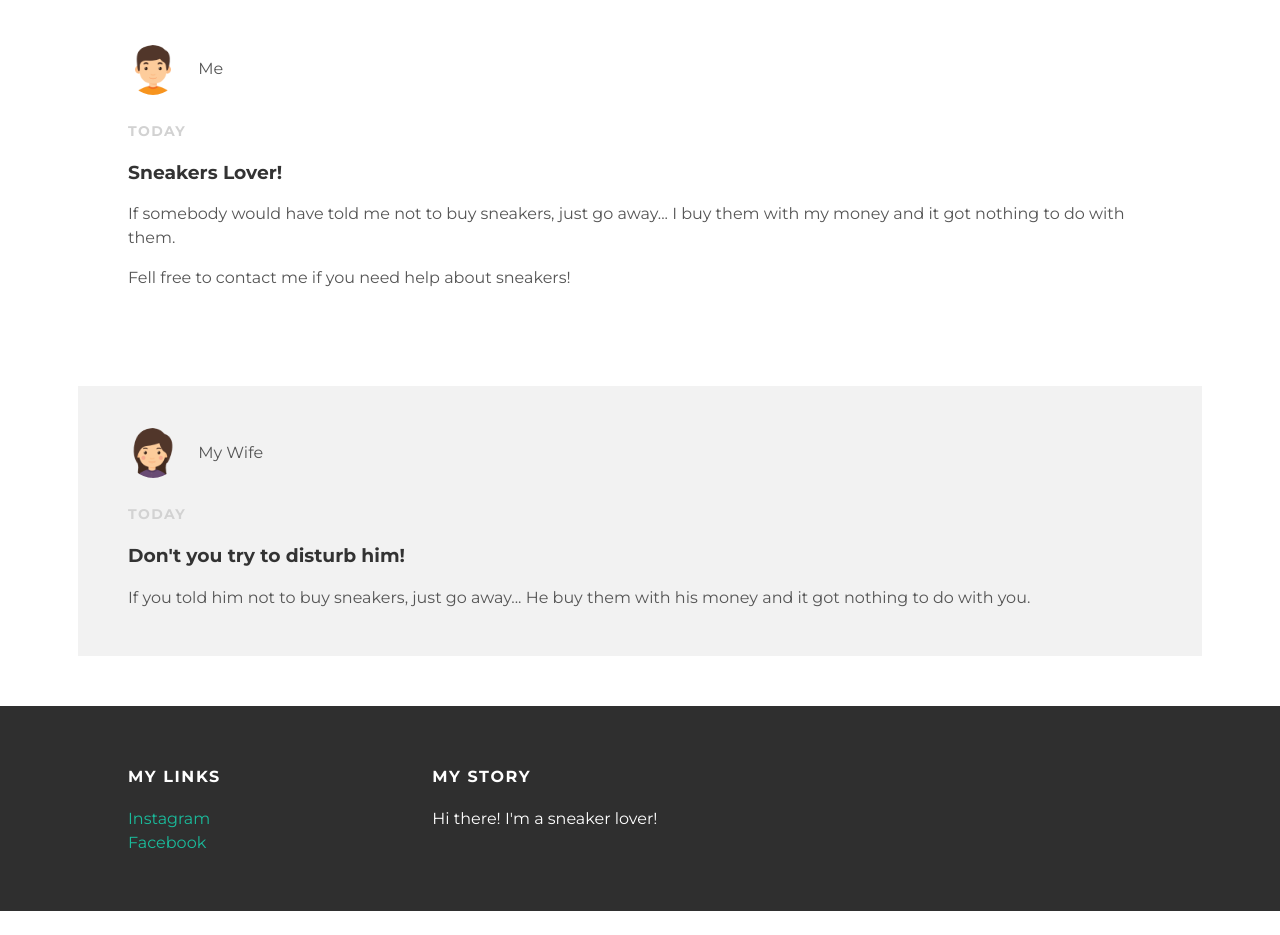
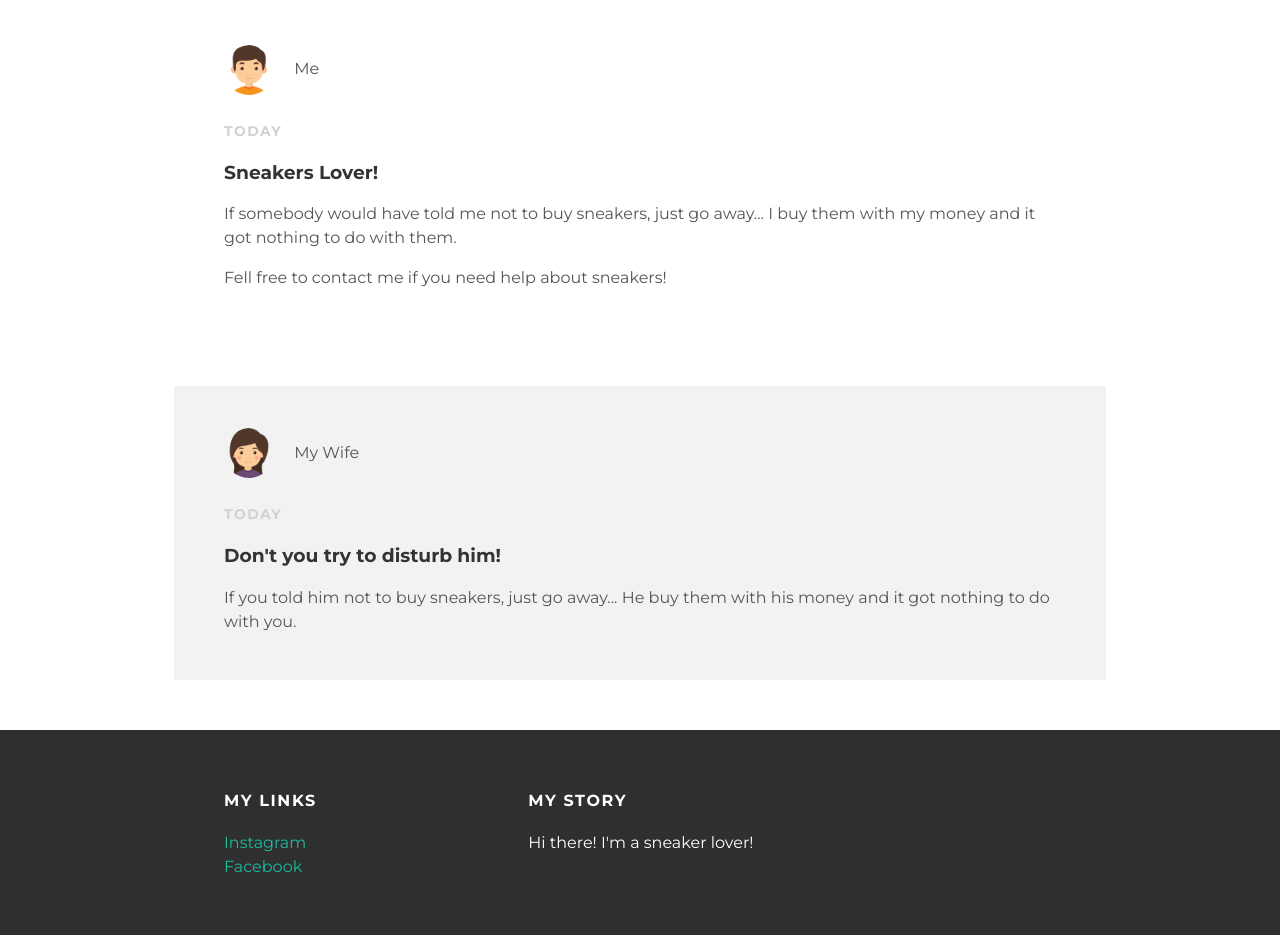
Before and after one commit to dewirs1996/simple-blog, a plain HTML site: page index.html in a window 1280 px wide. Shown: the part 197-1132 px from the top of the page. Before the commit the page ends 1108 px from the top, so only its background shows below. Drawn offline with Linux system fonts and the light colour scheme.

Commit message:
Update style.css

```diff
--- a/style.css
+++ b/style.css
@@ -70,13 +70,13 @@ a:hover {
 
 
 .container {
-  width: 80%;
+  width: 65%;
   margin: 0 auto;
   padding: 60px 0;
 }
 
 .post-container {
-  max-width: 80%;
+  max-width: 65%;
   margin: 50px auto;
   padding: 30px 50px;
 }
```
